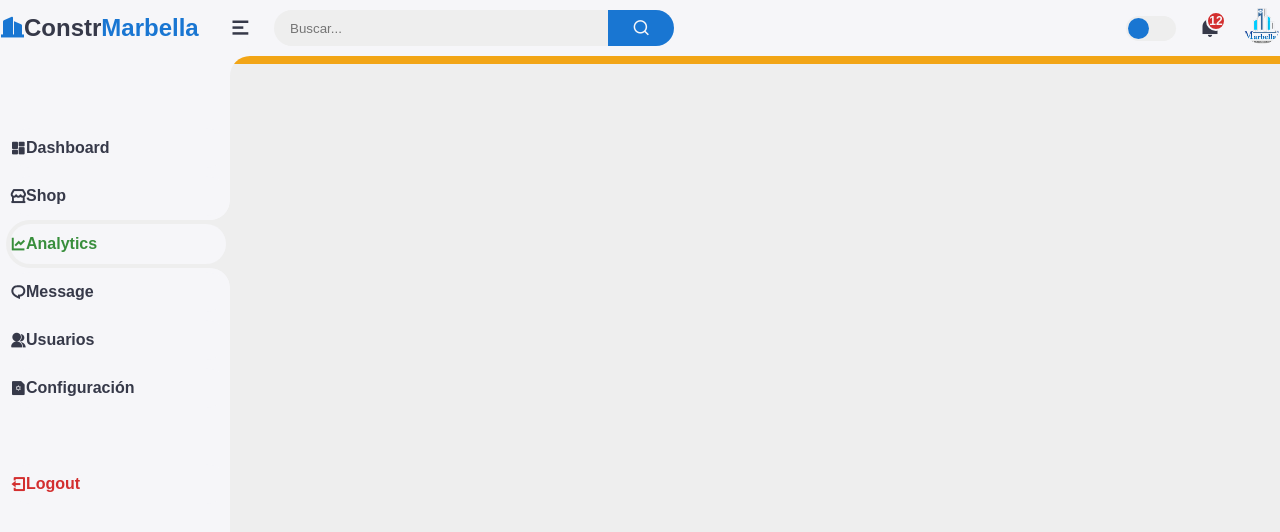
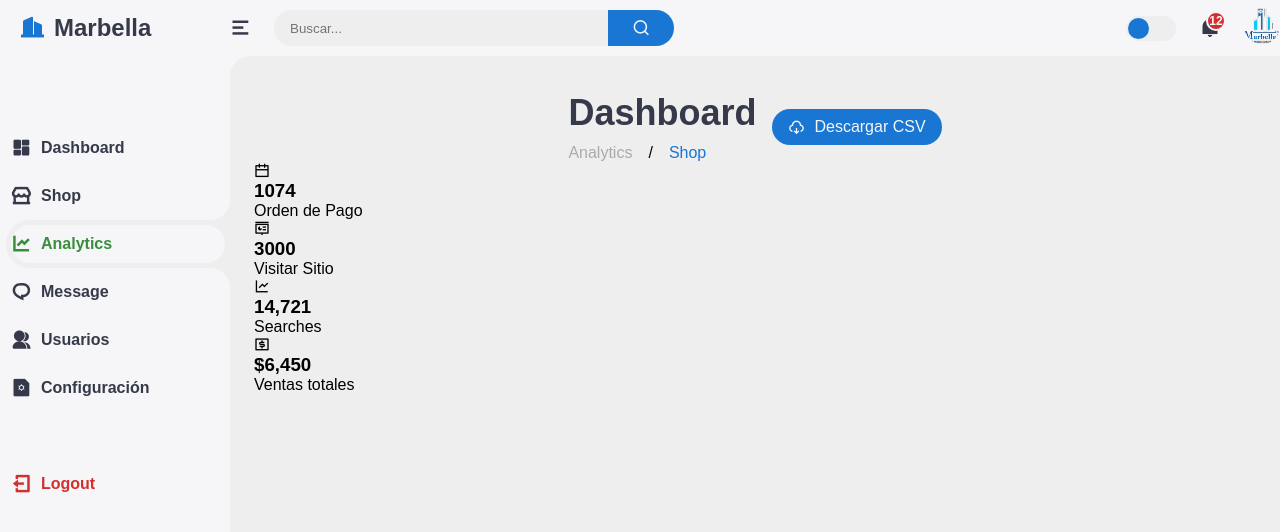
Before and after one commit to MiguelRequenaR/ConstrutoraMarbella, a React (Vite) app: page /dashboard in a window 1280 px wide. Shown: the top 532 px of the page. Built offline with nearby package versions, Linux system fonts and the light colour scheme.

Commit message:
sixth commit

```diff
--- a/src/App.jsx
+++ b/src/App.jsx
@@ -11,11 +11,15 @@ function App() {
     let menu = document.querySelector('.ri-menu-line');
     let navlist = document.querySelector('.navlist');
 
-    menu.onclick = () => {
-      menu.classList.toggle('bx-menu');
-      navlist.classList.toggle('open');
-    };
+    if (menu && navlist) {
+      menu.onclick = () => {
+        menu.classList.toggle('bx-menu');
+        navlist.classList.toggle('open');
+      };
+    }
   }, []);
+
+
 
   return (
     <BrowserRouter>
--- a/src/components/Header.jsx
+++ b/src/components/Header.jsx
@@ -1,13 +1,26 @@
-import { Link } from 'react-router-dom';
+import { useState } from 'react';
+import { Link, useLocation } from 'react-router-dom';
 import 'remixicon/fonts/remixicon.css';
 import '../styles/style.css';
 
 function Header() {
+  const location = useLocation();
+  const [isMenuOpen, setIsMenuOpen] = useState(false);
+
+  const handleMenuClick = () => {
+    setIsMenuOpen(!isMenuOpen);
+  };
+
+  // No renderizar el header en la ruta "/dashboard"
+  if (location.pathname === '/dashboard') {
+    return null;
+  }
+
   return (
     <header className='navheader'>
       <a href="" className="logo">Marbella</a>
 
-      <ul className='navlist'>
+      <ul className={`navlist ${isMenuOpen ? 'open' : ''}`}>
         <li><a href="#">Inicio</a></li>
         <li><a href="#">Nosotros</a></li>
         <li><a href="#">Proyectos en Venta</a></li>
@@ -16,7 +29,9 @@ function Header() {
         <li><a href="#">Contacto</a></li>
       </ul>
 
-      <div className="bx bx-menu" ><i className="ri-menu-line"></i></div>
+      <div className={`bx ${isMenuOpen ? 'bx-menu' : ''}`} onClick={handleMenuClick}>
+        <i className="ri-menu-line"></i>
+      </div>
     </header>
   );
 }
--- a/src/pages/Dashboard.jsx
+++ b/src/pages/Dashboard.jsx
@@ -8,7 +8,7 @@ function Dashboard() {
       <div className='sidebar'>
           <a href="#" className='logo'>
               <i className="ri-building-2-fill"></i>
-              <div className='logo-name'><span>Constr</span>Marbella</div>
+              <div className='logo-name'><span>Marbella</span></div>
           </a>
           <ul className='side-menu'>
               <li><a href=""><i className="ri-dashboard-fill"></i>Dashboard</a></li>
@@ -47,10 +47,9 @@ function Dashboard() {
                   <img src={logoCM} alt="" />
               </a>
           </nav>
-      </div>
 
         <main>
-          <div className='header'>
+            <div className='header1'>
                 <div className='left'>
                     <h1>Dashboard</h1>
                     <ul className='breadcrumb'>
@@ -69,7 +68,7 @@ function Dashboard() {
                 </a>
             </div>
 
-          <ul className="insights">
+            <ul className="iconos1">
                 <li>
                 <i className="ri-calendar-line"></i>
                 <span className='info'>
@@ -110,6 +109,7 @@ function Dashboard() {
 
         </main>
 
+      </div>
 
     </div>
   );
--- a/src/styles/dashboardstyle.css
+++ b/src/styles/dashboardstyle.css
@@ -30,9 +30,7 @@ a{
 li{
     list-style: none;
 }
-html{
-    overflow-x: hidden;
-}
+
 body.dark{
     --light: #181a1e;
     --grey: #25252c;
@@ -68,8 +66,12 @@ body{
     align-items: center;
     color: var(--primary);
     z-index: 500;
+    padding-left: 20px;
     padding-bottom: 20px;
     box-sizing: content-box;
+}
+.sidebar .logo i{
+    padding-right: 10px;
 }
 .sidebar .logo .logo-name span{
     color: var(--dark);
@@ -89,7 +91,11 @@ body{
     background: transparent;
     margin-left: 6px;
     border-radius: 48px 0 0 48px;
-    padding: 4px;
+    padding: 5px;
+}
+.sidebar .side-menu li i{
+    margin-right: 10px;
+    font-size: 20px;
 }
 .sidebar .side-menu li.active{
     background: var(--grey);
@@ -117,10 +123,11 @@ body{
     box-shadow: 20px -20px 0 var(--grey);
     z-index: -1;
 }
+
 .sidebar .side-menu li a{
     width: 100%;
     height: 100%;
-    font-weight: bold;
+    font-weight: 600;
     background: var(--light);
     display: flex;
     align-items: center;
@@ -271,3 +278,53 @@ body{
 .content nav #theme-toggle:checked + .theme-toggle::before{
     left: calc(100% -(25px - 4px) -2px);
 }
+.content main{
+    width: 100%;
+    padding: 36px 24px;
+    max-height: calc(100vh - 56px);
+}
+.content main .header1{
+    display: flex;
+    align-items: center;
+    justify-content: center;
+    grid-gap: 16px;
+    flex-wrap: wrap;
+}
+.content main .header1 .left h1{
+    font-size: 36px;
+    font-weight: 600;
+    margin-bottom: 10px;
+    color: var(--dark);
+}
+.content main .header1 .left .breadcrumb{
+    display: flex;
+    align-items: center;
+    grid-gap: 16px;
+}
+.content main .header1 .left .breadcrumb li{
+    color: var(--dark);
+}
+.content main .header1 .left .breadcrumb li a{
+    color: var(--dark-grey);
+    pointer-events: none;
+}
+.content main .header1 .left .breadcrumb li a.active{
+    color: var(--primary);
+    pointer-events: none;
+}
+.content main .header1 .report{
+    height: 36px;
+    padding: 0 16px;
+    border-radius: 36px;
+    background: var(--primary);
+    color: var(--light);
+    display: flex;
+    align-items: center;
+    justify-content: center;
+    grid-gap: 10px;
+    font-weight: 500;
+}
+.content main .iconos1{
+    display: grid;
+    grid-template-columns: repeat(auto-fit, minmax (240px, 1fr));
+}
--- a/src/styles/style.css
+++ b/src/styles/style.css
@@ -41,7 +41,7 @@ header{
     transition: all .55s ease;
 }
 .navlist a:hover{
-    border-bottom: 2px solid #00abf0;
+    border-bottom: 2px solid white;
 }
 
 .ri-menu-line{
```
Lines whose indentation alone changed are shown as unchanged.
